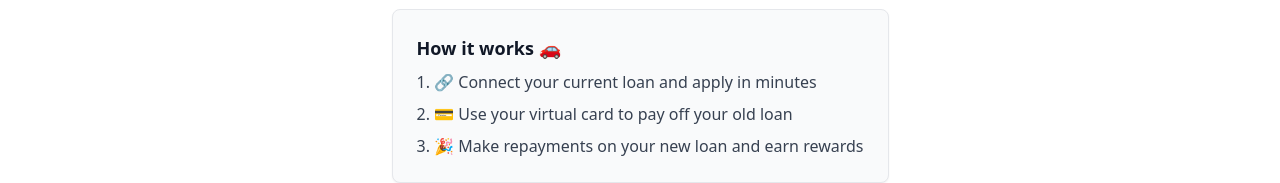
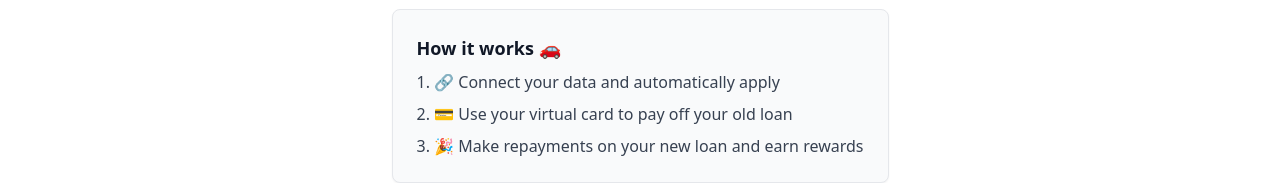
Before and after one commit to apknole/auto-refinance-demo, a React (Vite) app: page / in a window 1280 px wide. Shown: the part 416-599 px from the top of the page. Built offline with nearby package versions, Linux system fonts and the light colour scheme.

Commit message:
Update AutoRefinanceHome.jsx
copy changes

```diff
--- a/src/AutoRefinanceHome.jsx
+++ b/src/AutoRefinanceHome.jsx
@@ -71,7 +71,7 @@ function HomeScreen() {
       <div className="bg-gray-50 border border-gray-200 rounded-lg p-6 text-left max-w-xl mb-8 shadow-sm">
         <h2 className="text-lg font-semibold mb-2">How it works 🚗</h2>
         <ol className="list-decimal list-inside space-y-2 text-gray-700">
-          <li>🔗 Connect your current loan and apply in minutes</li>
+          <li>🔗 Connect your data and automatically apply</li>
           <li>💳 Use your virtual card to pay off your old loan</li>
           <li>🎉 Make repayments on your new loan and earn rewards</li>
         </ol>
```
